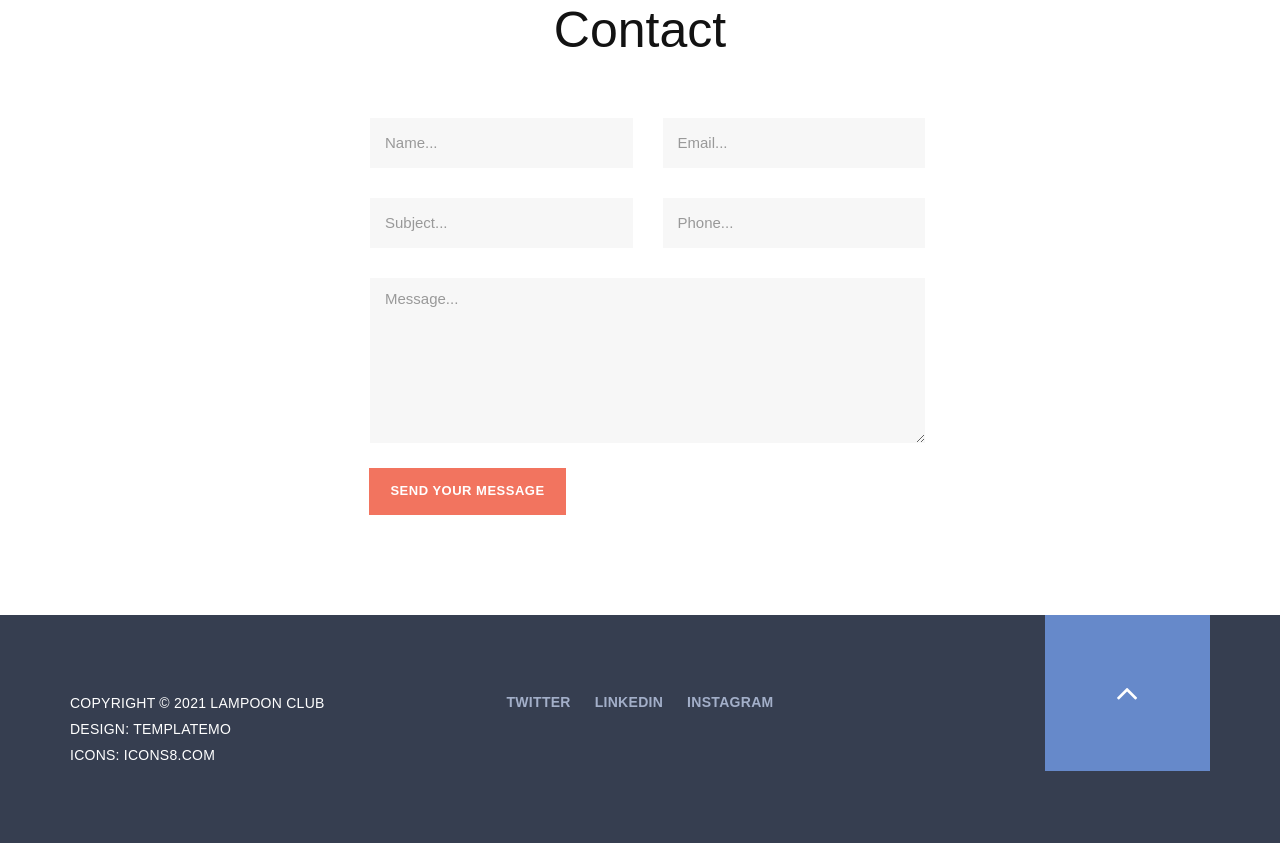
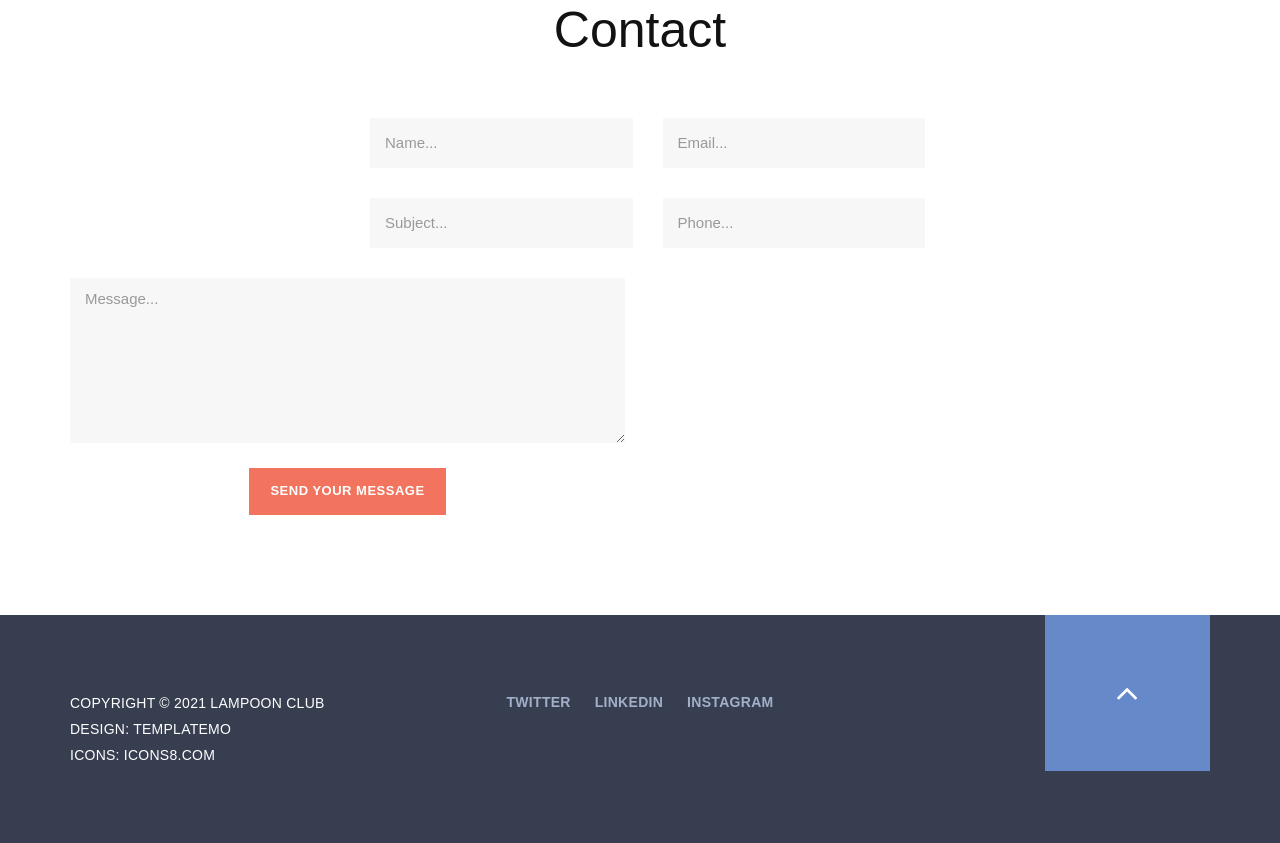
Before and after one commit to Lampoon01/lampoonclub, a plain HTML site: page index.html in a window 1280 px wide. Shown: the part 3854-4697 px from the top of the page. Drawn offline with Linux system fonts and the light colour scheme; some packages are replaced by stand-ins of ours.

Commit message:
Update templatemo_style.css

```diff
--- a/css/templatemo_style.css
+++ b/css/templatemo_style.css
@@ -634,7 +634,6 @@ margin-left: 10rem;
   width: 100%;
   max-width: 100%;
   margin-bottom: 25px;
-  margin-left: 30rem;
 }
 
 #contact button {
@@ -647,7 +646,6 @@ margin-left: 10rem;
   font-weight: 700;
   text-decoration: none;
   border-radius: 0px;
-  margin-left: 24rem;
 }
 
 
```
